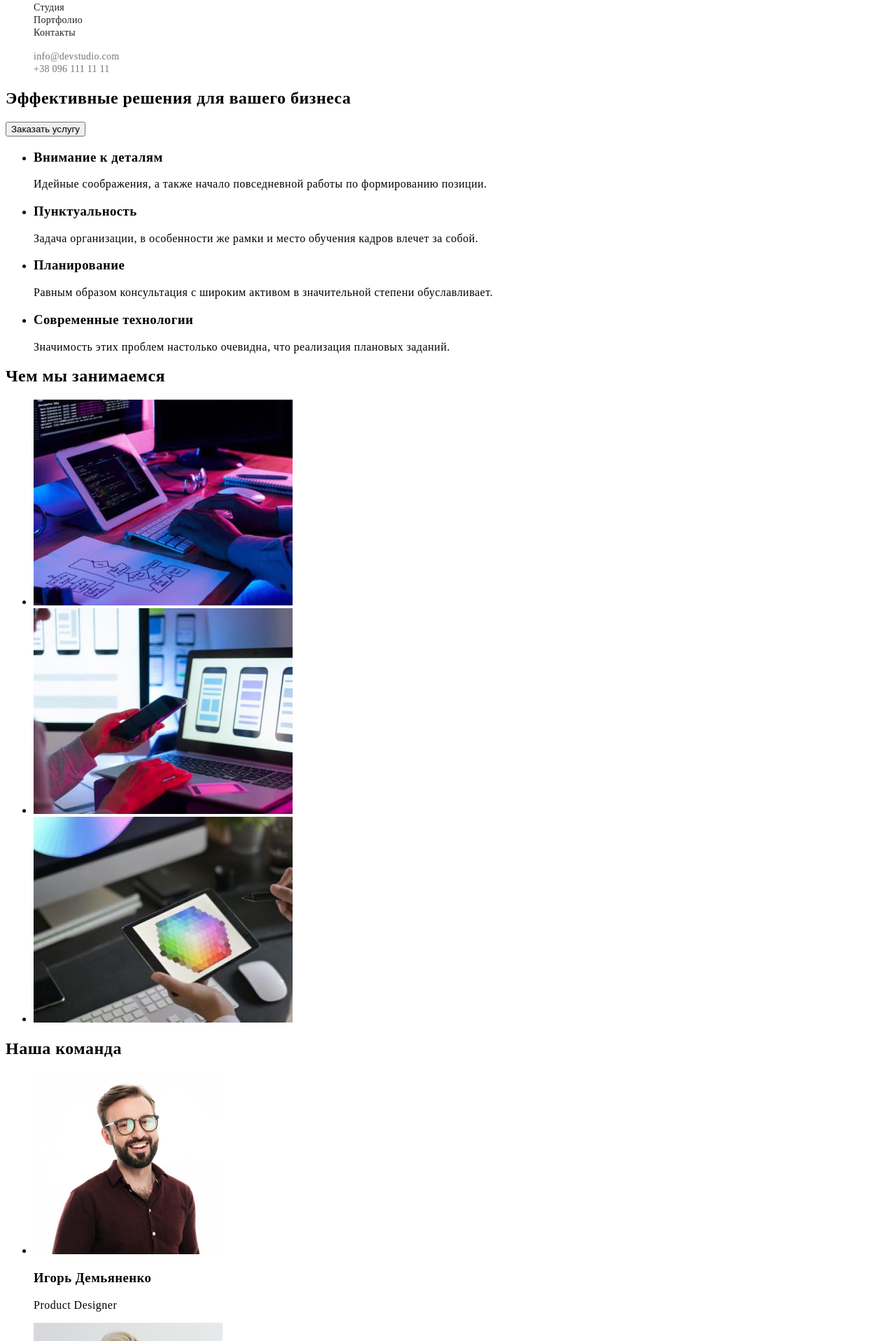
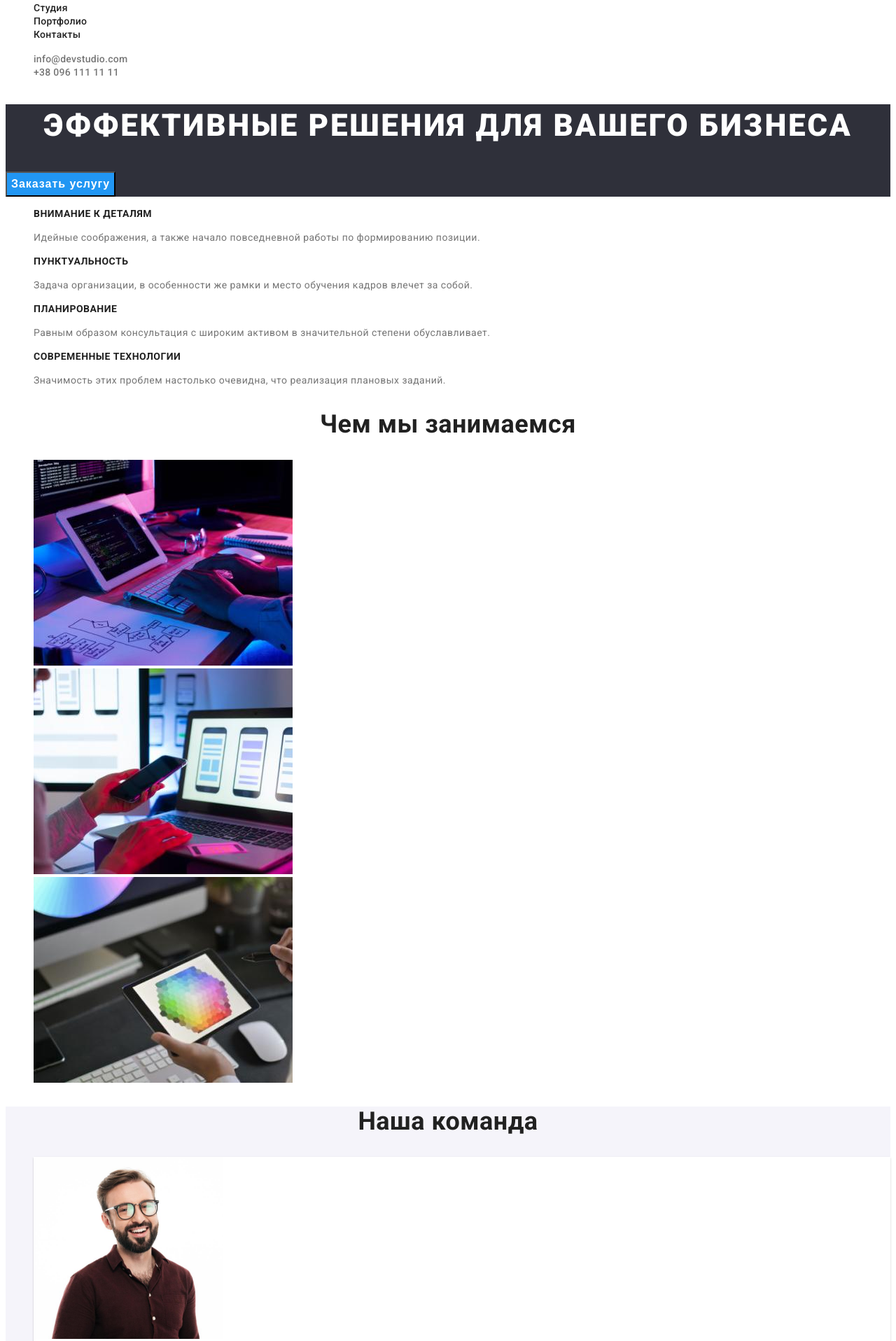
Before and after one commit to alex-borets/goit-markup-hw-02, a plain HTML site: page index.html in a window 1280 px wide. Shown: the part 54-1970 px from the top of the page at 70% size. Drawn offline with Linux system fonts and the light colour scheme.

Commit message:
Main ready

```diff
--- a/css/styles.css
+++ b/css/styles.css
@@ -9,8 +9,10 @@
 }
 
 body {
-  font-family: 'Roboto' sans-serif;
+  font-family: 'Roboto', sans-serif;
+  font-weight: 400;
   letter-spacing: 0.03em;
+  color: var(--primary-text-color);
 }
 
 .link {
@@ -23,7 +25,7 @@ body {
 
 /* HEADER */
 .header-logo {
-  font-family: 'Raleway' sans-serif;
+  font-family: 'Raleway', sans-serif;
   font-weight: 700;
   font-size: 26px;
   line-height: calc(31 / 26);
@@ -39,7 +41,7 @@ body {
   font-size: 14px;
   line-height: calc(16 / 14);
   letter-spacing: 0.02em;
-  color: var(--primary-text-color);
+  color: inherit;
 }
 
 .header-contacts-link {
@@ -56,3 +58,84 @@ body {
 .header-contacts-link:focus {
   color: var(--accent-color);
 }
+
+/* HERO */
+.hero {
+  background-color: var(--primary-bg-color);
+}
+
+.hero-title {
+  font-weight: 900;
+  font-size: 44px;
+  line-height: calc(60 / 44);
+  text-align: center;
+  letter-spacing: 0.06em;
+  text-transform: uppercase;
+  color: var(--third-text-color);
+}
+
+.hero-btn {
+  font-weight: 700;
+  font-size: 16px;
+  line-height: calc(30 / 16);
+  display: flex;
+  align-items: center;
+  text-align: center;
+  letter-spacing: 0.06em;
+  background-color: var(--accent-color);
+  color: var(--third-text-color);
+}
+
+/* SECTIONS */
+
+.section-title {
+  font-weight: 700;
+  font-size: 36px;
+  line-height: cald(42/36);
+  text-align: center;
+  color: var(--primary-text-color);
+}
+
+/* FEATURES */
+
+.features-title {
+  font-weight: 700;
+  font-size: 14px;
+  line-height: calc(16 / 14);
+  text-transform: uppercase;
+  color: var(--primary-text-color);
+}
+
+.features-desc {
+  font-size: 14px;
+  line-height: calc(24 / 14);
+  color: var(--secondary-text-color);
+}
+
+/* TEAM */
+
+.section-team {
+  background-color: var(--secondary-bg-color);
+}
+
+.team-item {
+  box-shadow: 0px 1px 3px rgba(0, 0, 0, 0.12), 0px 1px 1px rgba(0, 0, 0, 0.14),
+    0px 2px 1px rgba(0, 0, 0, 0.2);
+  border-radius: 0px 0px 4px 4px;
+  background-color: var(--third-text-color);
+}
+
+.team-name {
+  font-weight: 500;
+  font-size: 16px;
+  line-height: calc(19 / 16);
+  text-align: center;
+  color: var(--primary-text-color);
+}
+
+.team-position {
+  font-size: 16px;
+  line-height: calc(19 / 16);
+  text-align: center;
+  color: var(--secondary-text-color);
+}
--- a/index.html
+++ b/index.html
@@ -4,7 +4,7 @@
     <meta charset="UTF-8" />
     <meta http-equiv="X-UA-Compatible" content="IE=edge" />
     <meta name="viewport" content="width=device-width, initial-scale=1.0" />
-    <title>Document</title>
+    <title>WebStudio</title>
     <link rel="preconnect" href="https://fonts.googleapis.com" />
     <link rel="preconnect" href="https://fonts.gstatic.com" crossorigin />
     <link
@@ -49,77 +49,81 @@
 
     <main>
       <!-- Герой -->
-      <section>
-        <h1>Эффективные решения для вашего бизнеса</h1>
-        <button type="button">Заказать услугу</button>
+      <section class="hero">
+        <h1 class="hero-title">Эффективные решения для вашего бизнеса</h1>
+        <button class="hero-btn" type="button">Заказать услугу</button>
       </section>
 
       <!-- Особенности -->
-      <section>
-        <h2 hidden>Особенности</h2>
-        <ul>
-          <li>
-            <h3>Внимание к деталям</h3>
-            <p>Идейные соображения, а также начало повседневной работы по формированию позиции.</p>
+      <section class="section-features">
+        <h2 class="section-title" hidden>Особенности</h2>
+        <ul class="features-list list">
+          <li class="features-item">
+            <h3 class="features-title">Внимание к деталям</h3>
+            <p class="features-desc">
+              Идейные соображения, а также начало повседневной работы по формированию позиции.
+            </p>
           </li>
-          <li>
-            <h3>Пунктуальность</h3>
-            <p>
+          <li class="features-item">
+            <h3 class="features-title">Пунктуальность</h3>
+            <p class="features-desc">
               Задача организации, в особенности же рамки и место обучения кадров влечет за собой.
             </p>
           </li>
-          <li>
-            <h3>Планирование</h3>
-            <p>
+          <li class="features-item">
+            <h3 class="features-title">Планирование</h3>
+            <p class="features-desc">
               Равным образом консультация с широким активом в значительной степени обуславливает.
             </p>
           </li>
-          <li>
-            <h3>Современные технологии</h3>
-            <p>Значимость этих проблем настолько очевидна, что реализация плановых заданий.</p>
+          <li class="features-item">
+            <h3 class="features-title">Современные технологии</h3>
+            <p class="features-desc">
+              Значимость этих проблем настолько очевидна, что реализация плановых заданий.
+            </p>
           </li>
         </ul>
       </section>
 
       <!-- Чем мы занимаемся -->
-      <section>
-        <h2>Чем мы занимаемся</h2>
-        <ul>
-          <li>
+      <section class="section-work">
+        <h2 class="section-title">Чем мы занимаемся</h2>
+        <ul class="work-list list">
+          <li class="work-item">
             <img src="./images/image1.jpg" alt="Руки на клавиатуре" width="370" />
           </li>
-          <li>
+          <li class="work-item">
             <img src="./images/image2.jpg" alt="Телефон в руке" width="370" />
           </li>
-          <li>
+          <li class="work-item">
             <img src="./images/image3.jpg" alt="Планшет в руках" width="370" />
           </li>
         </ul>
       </section>
 
       <!-- Наша команда -->
-      <section>
-        <h2>Наша команда</h2>
-        <ul>
-          <li>
+      <section class="section-team">
+        <h2 class="section-title">Наша команда</h2>
+        <ul class="team-list list">
+          <li class="team-item">
             <img src="./images/photo1.jpg" alt="Парень в бордовой рубашке" width="270" />
-            <h3>Игорь Демьяненко</h3>
-            <p>Product Designer</p>
+            <h3 class="team-name">Игорь Демьяненко</h3>
+            <p class="team-position">Product Designer</p>
           </li>
-          <li>
+          <li class="team-item">
             <img src="./images/photo2.jpg" alt="Девушка в пиджаке" width="270" />
-            <h3>Ольга Репина</h3>
-            <p>Frontend Developer</p>
+            <h3 class="team-name">Ольга Репина</h3>
+            <p class="team-position">Frontend Developer</p>
           </li>
-          <li>
+          <li class="team-item">
             <img src="./images/photo3.jpg" alt="Парень в голубой рубашке" width="270" />
-            <h3>Николай Тарасов</h3>
-            <p>Product Designer</p>
+            <h3 class="team-name">Николай Тарасов</h3>
+            <p class="team-position">Product Designer</p>
           </li>
-          <li>
+          <li class="team-item">
             <img src="./images/photo4.jpg" alt="Парень в черной футболке" width="270" />
-            <h3>Михаил Ермаков</h3>
-            <p>UI Designer</p>
+            <h3 class="team-name">Михаил Ермаков</h3>
+            <p class="team-position">UI Designer</p>
           </li>
         </ul>
       </section>
```
